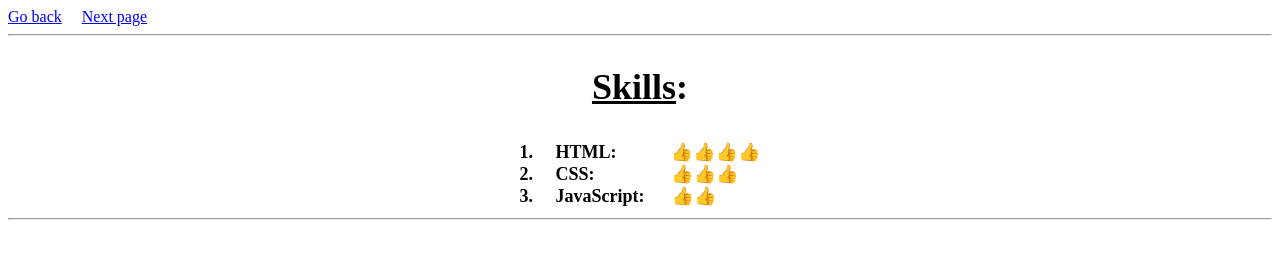
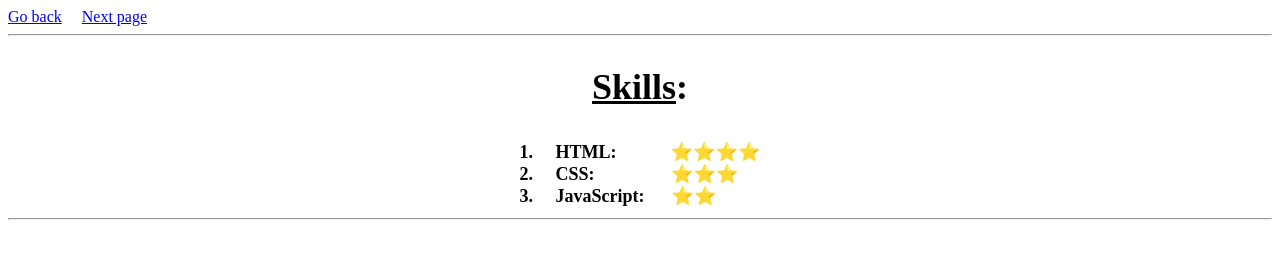
Before and after one commit to projecting123/profile, a plain HTML site: page skills.html in a window 1280 px wide. Drawn offline with Linux system fonts and the light colour scheme.

Commit message:
Add files via upload

```diff
--- a/skills.html
+++ b/skills.html
@@ -17,9 +17,9 @@
             <tr>
                 <td>
                     <font size="4">
-                        <strong>1. &emsp;HTML:&emsp;&emsp;&emsp;👍👍👍👍</strong><br>
-                        <strong>2. &emsp;CSS:&emsp;&emsp;&emsp;&emsp; 👍👍👍</strong><br>
-                        <strong>3. &emsp;JavaScript: &emsp; 👍👍</strong>
+                        <strong>1. &emsp;HTML:&emsp;&emsp;&emsp;⭐⭐⭐⭐</strong><br>
+                        <strong>2. &emsp;CSS:&emsp;&emsp;&emsp;&emsp; ⭐⭐⭐</strong><br>
+                        <strong>3. &emsp;JavaScript: &emsp; ⭐⭐</strong>
                     </font>
                 </td>
             </tr>
```
